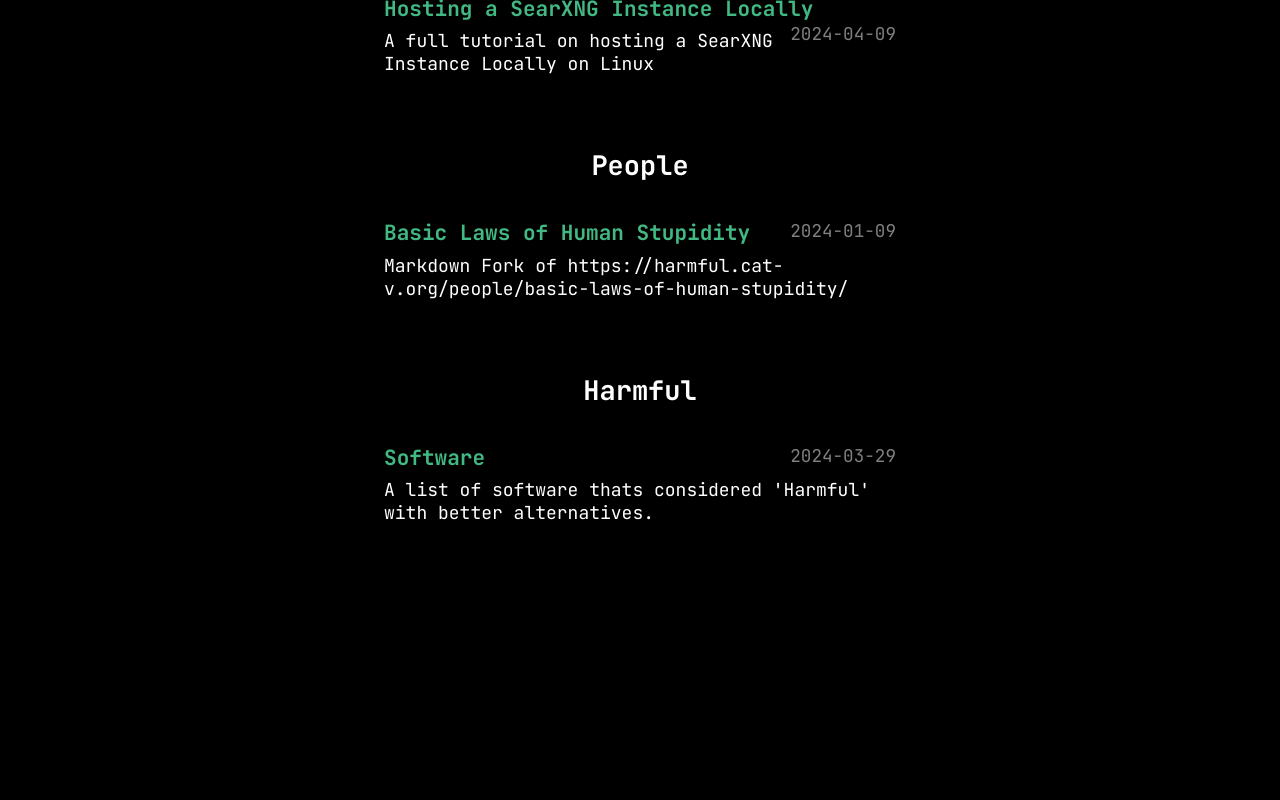
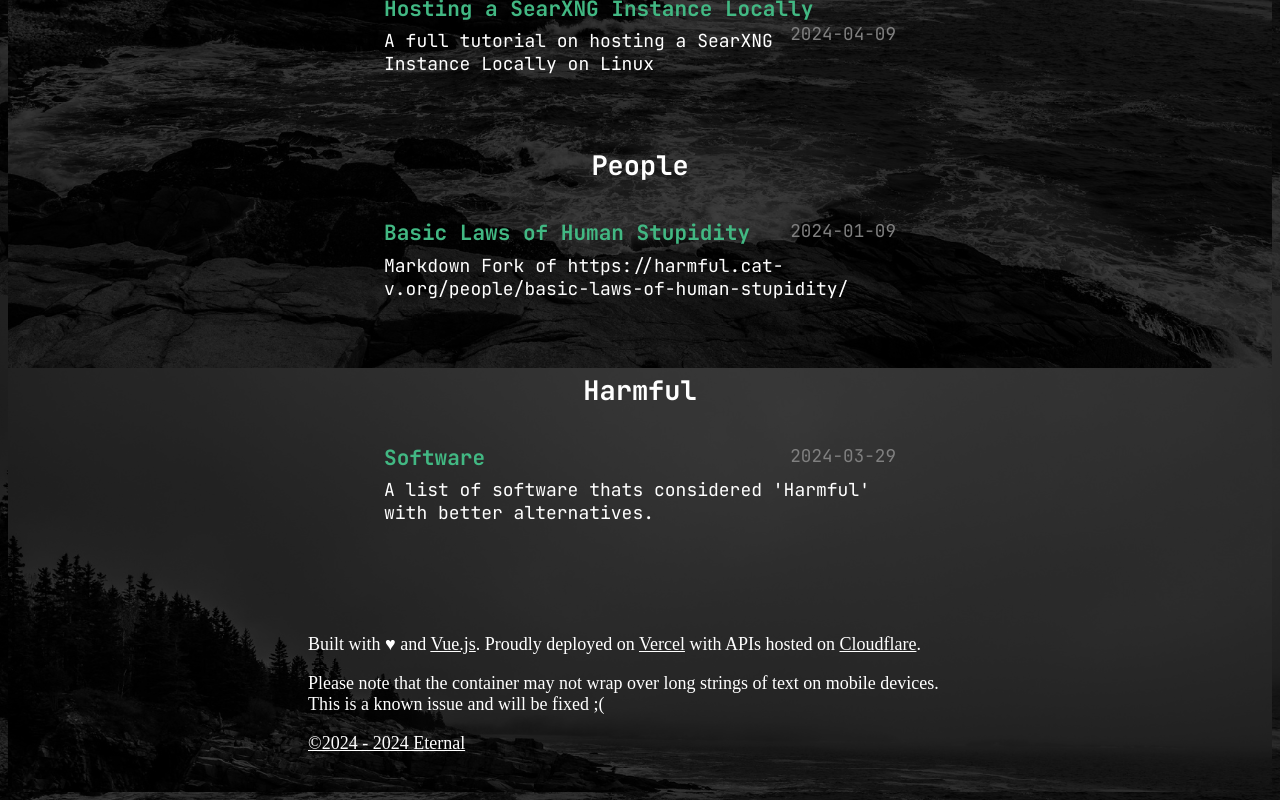
Before and after one commit to EternalBlissed/Vue-Blog, a Vue app: page / in a window 1280 px wide. Shown: the part 1304-2104 px from the top of the page. Before the commit the page ends 1900 px from the top, so only its background shows below. Built offline with nearby package versions, Linux system fonts and the light colour scheme.

Commit message:
Major Rewrite

```diff
--- a/src/App.vue
+++ b/src/App.vue
@@ -1,10 +1,36 @@
 <template>
-  <div id="app">
-    <div>
-      <router-view/>
+  <div> <!-- Root element added here -->
+    <div id="app">
+      <div>
+        <router-view/>
+      </div>
+    </div>
+
+    <div id="footer">
+      <div id="footer-text">
+        <p>
+          Built with ♥ and <a href="https://vuejs.org/">Vue.js</a>. Proudly deployed on <a href="https://vercel.com/">Vercel</a> with APIs hosted on <a href="https://www.cloudflare.com/">Cloudflare</a>.
+        </p>
+        <p>
+          Please note that the container may not wrap over long strings of text on mobile devices. This is a known issue and will be fixed ;(
+        </p>
+        <p id="footer-copyright">©2024 - {{ getYear() }} Eternal</p>
+      </div>
     </div>
   </div>
 </template>
+
+<script>
+export default {
+  name: 'app',
+  methods: {
+    getYear() {
+      return new Date().getFullYear();
+    }
+  }
+}
+</script>
+
 <style>
 @import url('https://fonts.googleapis.com/css2?family=JetBrains+Mono:ital,wght@0,100..800;1,100..800&display=swap');
 
@@ -22,15 +48,13 @@
 html,
 body {
   background-color: var(--background-color);
-  /* background-image: var(--background-image); */
+  background-image: var(--background-image);
   background-size: cover;
   background-position: center;
   background-repeat: no-repeat;
   background-attachment: fixed;
   font-size: 18px;
   backdrop-filter: blur(10px);
-
-  /* Add overlay to darken the background */
   position: relative;
 }
 
@@ -42,7 +66,7 @@
   left: 0;
   width: 100%;
   height: 100%;
-  background-color: rgba(0, 0, 0, 0.7); /* Adjust the opacity (last value) to control the darkness */
+  background-color: rgba(0, 0, 0, 0.7);
   z-index: -1;
 }
 
@@ -66,4 +90,26 @@
   background-color: rgba(0, 0, 0, 0.5);
 }
 
+#footer {
+  margin-top: auto;
+  padding: 20px 20px;
+  background-color: rgba(0, 0, 0, 0);
+}
+
+#footer p {
+  color: var(--footer-color);
+  line-height: initial;
+}
+
+#footer-text {
+  margin: 0px auto;
+  max-width: 664px;
+  color: #ffffff;
+}
+
+#footer-text a,
+#footer-copyright {
+  color: #ffffff;
+  text-decoration: underline;
+}
 </style>
--- a/src/views/Home.vue
+++ b/src/views/Home.vue
@@ -65,7 +65,6 @@
   font-size: 4rem;
 }
 
-/*Centered*/
 .entries {
   text-align: center;
   margin: 4rem auto;
```
